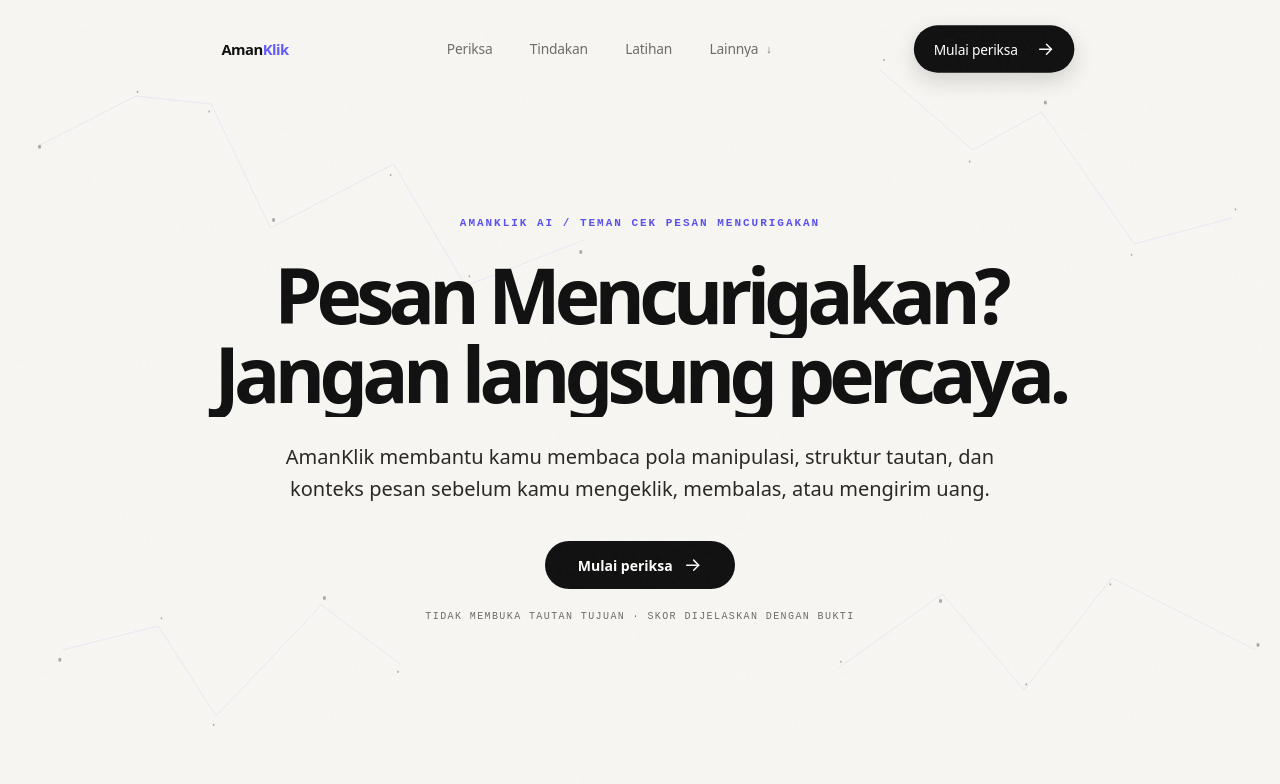
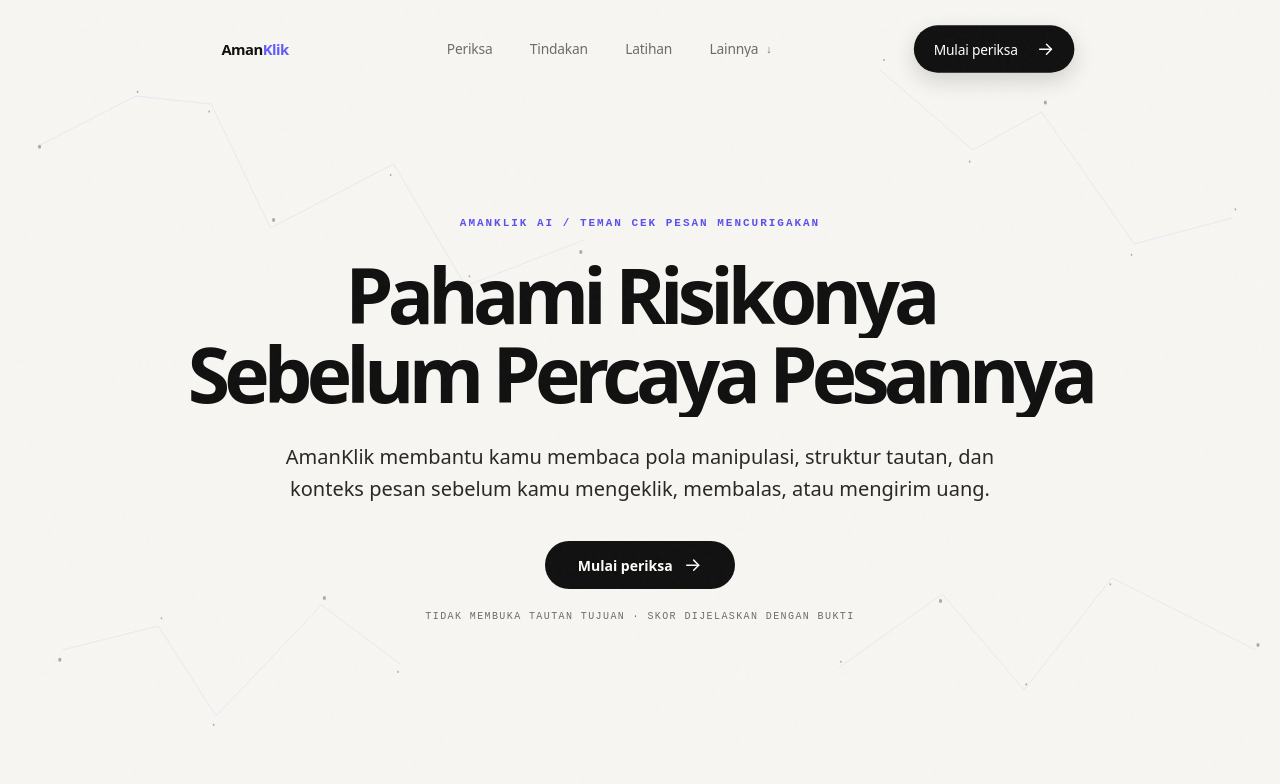
Before and after one commit to cryptzoa/AmanKlik_Ai, a Next.js app: page / in a window 1280 px wide. Shown: the top 784 px of the page. Built offline with nearby package versions, Linux system fonts and the light colour scheme.

Commit message:
Update hero section text for clarity

```diff
--- a/src/app/home/_components/sections/hero-section.tsx
+++ b/src/app/home/_components/sections/hero-section.tsx
@@ -127,10 +127,10 @@
         </p>
         <h1 className="reference-hero-title mt-7 text-balanced">
           <span data-hero-line className="block overflow-hidden pb-[0.1em]">
-            <span className="block">Pesan Mencurigakan?</span>
+            <span className="block">Pahami Risikonya</span>
           </span>
           <span data-hero-line className="block overflow-hidden pb-[0.1em]">
-            <span className="block">Jangan langsung percaya.</span>
+            <span className="block">Sebelum Percaya Pesannya</span>
           </span>
         </h1>
         <div data-hero-support className="mx-auto mt-6 max-w-3xl">
```
